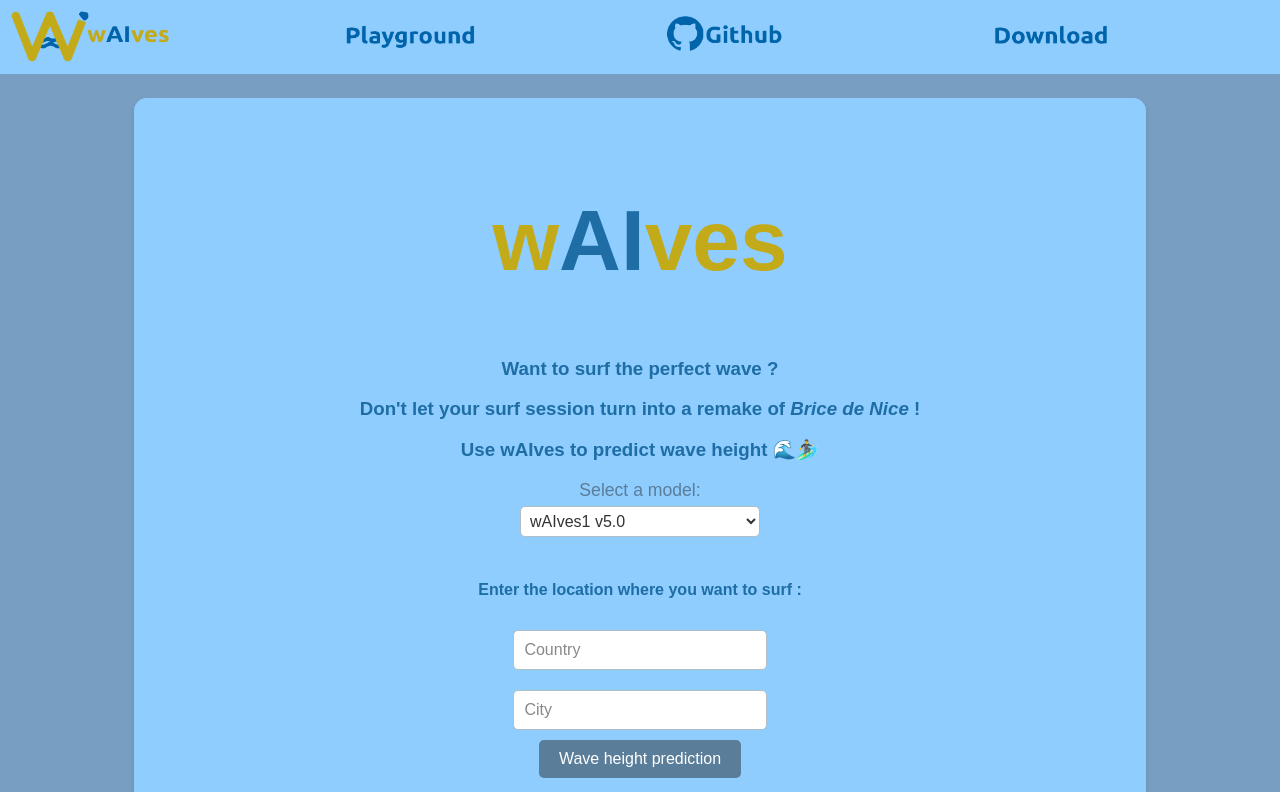
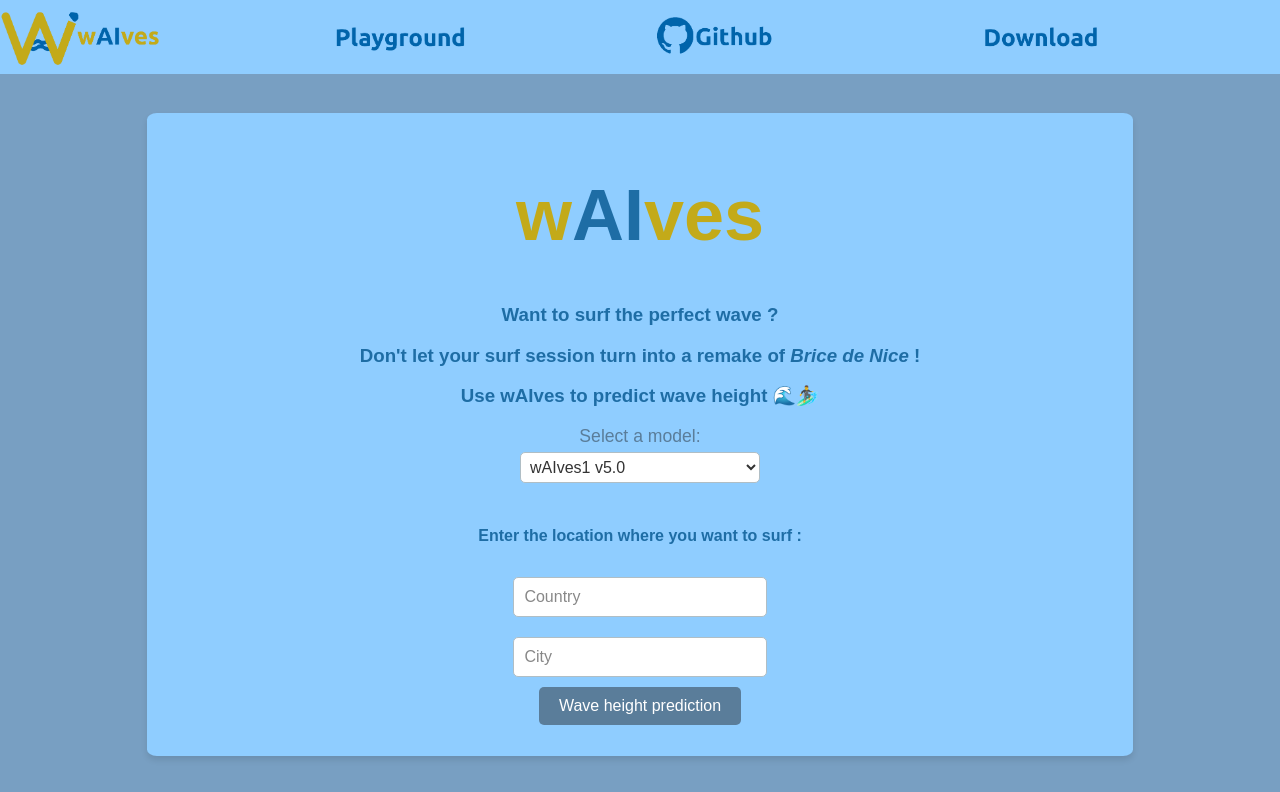
Before and after one commit to LugolBis/wAIves, a plain HTML site: page index.html in a window 1280 px wide. Shown: the top 792 px of the page. Drawn offline with Linux system fonts and the light colour scheme.

Commit message:
Améliorations esthétiques

```diff
--- a/index.html
+++ b/index.html
@@ -13,20 +13,16 @@
   <script src="models.js"></script>
   <script src="main.js"></script>
   <script src="playground.js"></script>
-  <div class="menu a">
-    <img src="img/space.png" width="10px" height="70px"></img>
+  <div class="menu">
     <a href="#mainContainer">
       <img src="img/wAIves.png" width="160px" height="70px"></img>
     </a>
-    <img src="img/space.png" width="160px" height="70px"></img>
     <a href="#playgroundContainer">
       <img src="img/playground.png" width="160px" height="70px"></img>
     </a>
-    <img src="img/space.png" width="160px" height="70px"></img>
     <a href="https://github.com/LugolBis/wAIves" target="_blank">
       <img src="img/github.png" width="160px" height="70px"></img>
     </a>
-    <img src="img/space.png" width="160px" height="70px"></img>
     <a href="https://github.com/LugolBis/wAIves#local-usage-" target="_blank">
       <img src="img/download.png" width="160px" height="70px"></img>
     </a>
--- a/main.js
+++ b/main.js
@@ -77,6 +77,7 @@ async function predictWithModel(inputArray, modelName) {
 async function run() {
     const modelName = document.getElementById('modelMain').value ;
     const resultat = document.getElementById('resultat') ;
+    resultat.innerHTML = "Processing...";
 
     const location = await getLocation();
     const weather = await getWeatherData(location);
--- a/style.css
+++ b/style.css
@@ -42,10 +42,20 @@ body {
 }
 
 .menu a {
-  padding: 0px 0px;
-  transition: background-color 0.3s;
+  display: flex; /* Active le mode flexbox */
+  align-content:space-around;
+  /*justify-content: space-between; /* Ajoute un espacement égal entre les images */
+  align-items:flex-start; /* Aligne verticalement les images si nécessaire */
+  margin: 0px; /* Optionnel : marge autour du conteneur */
 }
 
+.menu a img {
+  width: 50%; /* Chaque image prend 20% de la largeur de l'écran */
+  height: auto; /* Maintient les proportions des images */
+  margin: 0; /* Supprime les marges inutiles */
+}
+
+/*
 .MyContainer {
   margin-top: 3vh;
   margin-bottom: 3vh;
@@ -53,20 +63,36 @@ body {
   margin-left: auto;
   max-width: 75vw;
   padding: 2vw;
-  background-color: #8fcdff; /* Bleu gris */
+  background-color: #8fcdff;
   border-radius: 1vw;
   box-shadow: 0px 4px 6px rgba(0, 0, 0, 0.1);
   text-align: center;
   align-items: center;
 }
+*/
 
-h1 {
-  font-size: calc(5vw + 4vh); /* Taille de police qui s'adapte à la largeur et la hauteur */
-  width: 33.33vw; /* 1/3 de la largeur de l'écran */
-  height: auto; /* Ajuste la hauteur en fonction du contenu */
-  text-align: center; /* Centrer le texte horizontalement */
-  color: #c3aa19; /* Couleur de fond pour tester */
-  transition: all 0.1s ease; /* Transition douce lors des redimensionnements */
+.MyContainer {
+  margin-top: 3%;
+  margin-bottom: 3%;
+  margin-right: auto;
+  margin-left: auto;
+  max-width: 75%;
+  padding: 1%;
+  background-color: #8fcdff;
+  border-radius: 1%;
+  box-shadow: 0px 4px 6px rgba(0, 0, 0, 0.1);
+  text-align: center;
+  /*align-items: center;*/
+}
+
+.MyContainer h1 {
+  font-size: 450%;
+  text-align: center;
+  color: #c3aa19;
+}
+
+.MyContainer h2 {
+  font-size: 250%;
 }
 
 h2 {
@@ -144,35 +170,3 @@ a {
 a:hover {
   text-decoration: underline;
 }
-
-/* Responsive */
-
-@media (max-width: 600px) {
-  h1 {
-    font-size: calc(6vw + 5vh); /* Taille plus grande pour écrans petits */
-    width: 90vw; /* Presque toute la largeur */
-    margin: calc(3vh + 10px) auto; /* Réduction des marges verticales */
-    padding: calc(2vh + 5px); /* Espacement interne légèrement augmenté */
-  }
-}
-
-@media (min-width: 601px) and (max-width: 1199px) {
-  h1 {
-    font-size: calc(5.5vw + 4.5vh); /* Taille équilibrée */
-    width: 50vw; /* Largeur moyenne */
-    margin: calc(4vh + 10px) auto; /* Marges adaptées */
-  }
-}
-
-@media (min-width: 1200px) {
-  h1 {
-    font-size: calc(4.5vw + 3.5vh); /* Taille réduite pour grands écrans */
-    width: 25vw; /* Réduction de la largeur */
-    margin: calc(6vh + 20px) auto; /* Marges verticales augmentées */
-  }
-}
-
-/* Static */
-#firstInstruction {
-    color: #e3de9b;
-}
```
Lines whose indentation alone changed are shown as unchanged.
